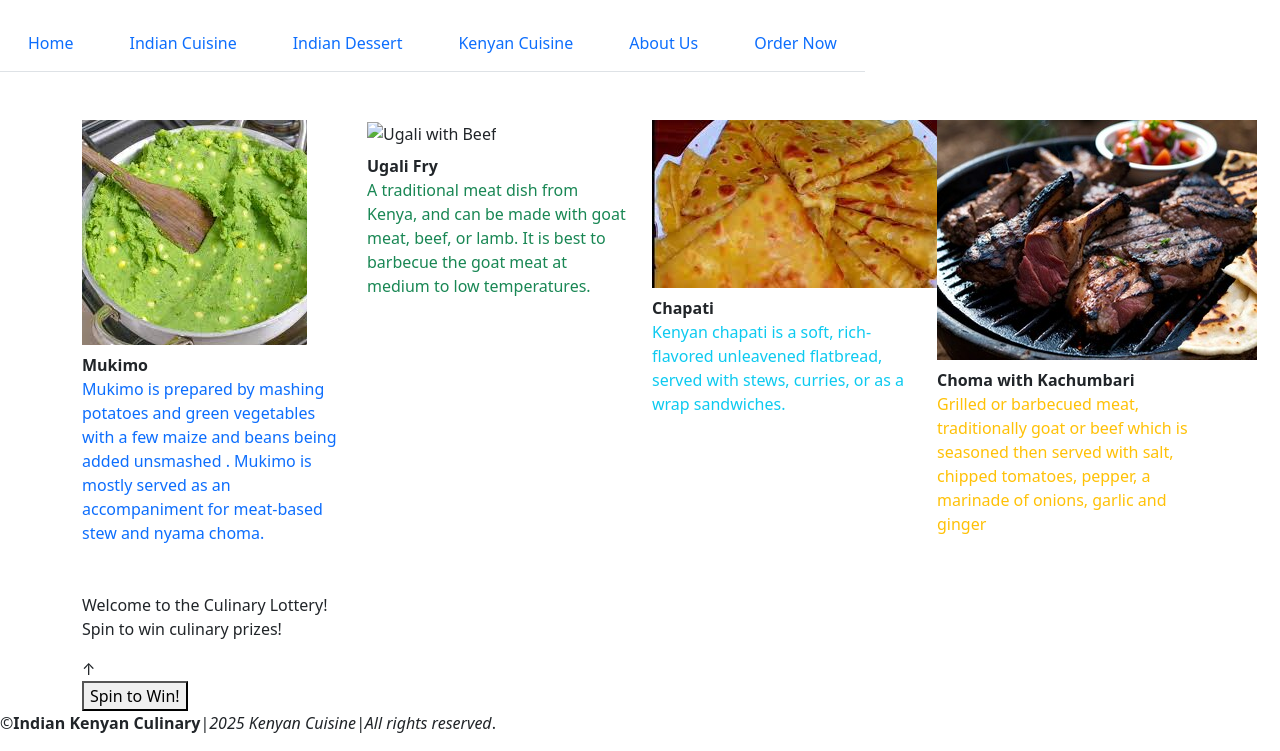
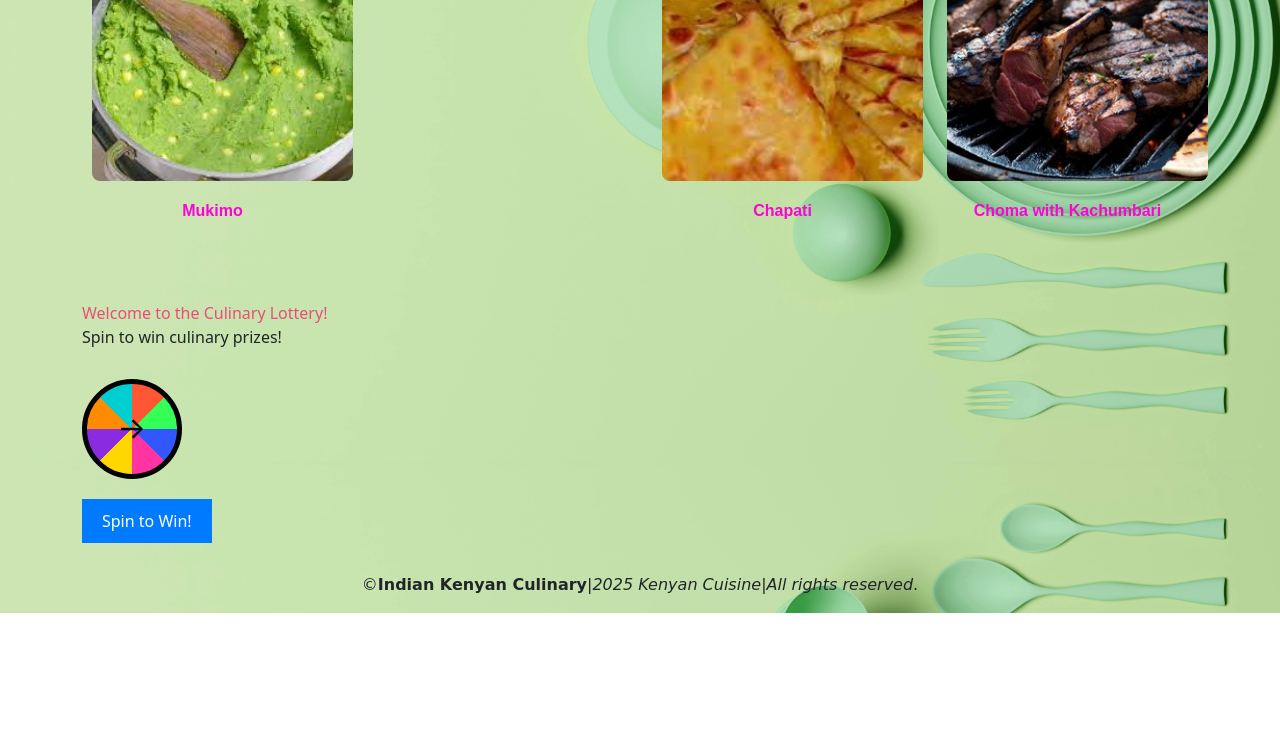
Before and after one commit to kalai116/CulEat, a plain HTML site: page KenyaCuisine.html in a window 1280 px wide. Shown: the part 337-1088 px from the top of the page. After the commit the page ends 950 px from the top, so only its background shows below. Drawn offline with nearby package versions, Linux system fonts and the light colour scheme; a web font is replaced by a local one.

Commit message:
Update KenyaCuisine.html

```diff
--- a/KenyaCuisine.html
+++ b/KenyaCuisine.html
@@ -7,7 +7,7 @@
 		<link href="https://fonts.googleapis.com/css2?family=Bebas+Neue&display=swap" rel="stylesheet">
 		<link href="https://cdn.jsdelivr.net/npm/bootstrap@5.3.5/dist/css/bootstrap.min.css" rel="stylesheet" integrity="sha384-SgOJa3DmI69IUzQ2PVdRZhwQ+dy64/BUtbMJw1MZ8t5HZApcHrRKUc4W0kG879m7" crossorigin="anonymous">
 		<meta charset="UTF-8">
-		<link rel="stylesheet" href="foodss.css">
+		<link rel="stylesheet" href="style.css">
 
 		<link rel="bootstrap" href="bootstrap.css">
 		<link rel="bootstrapbundle" href="bootstrap.bundle.js">
```
